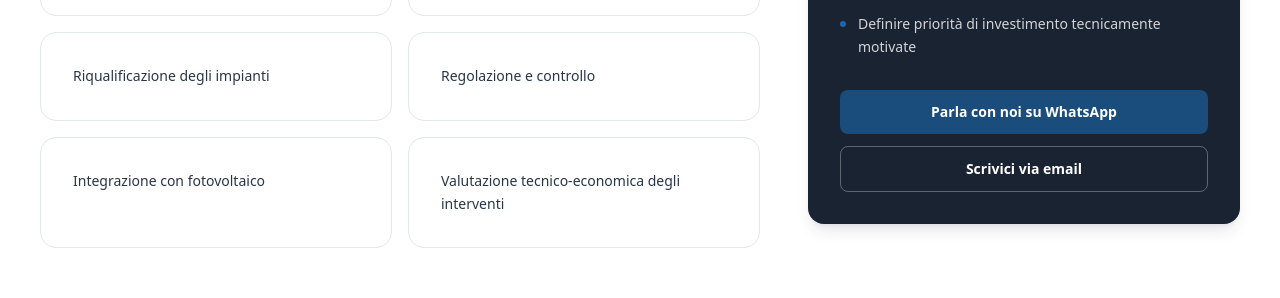
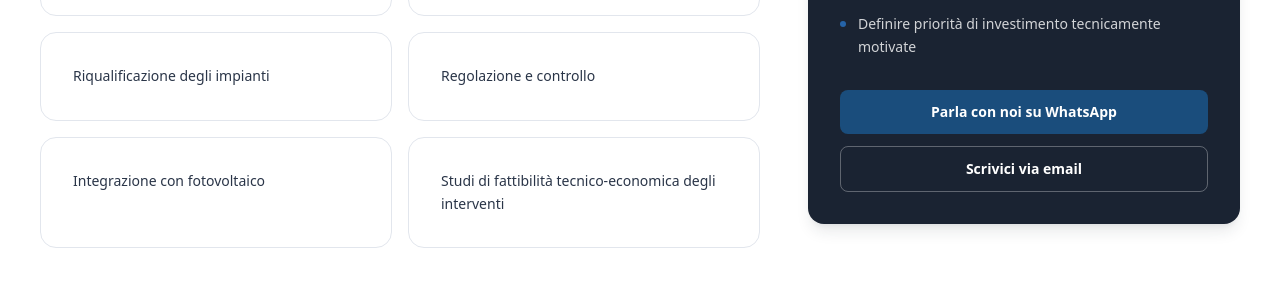
Before and after one commit to Mujyarugamba/ingegneri-co, a Next.js app: page /servizi/efficientamento-energetico in a window 1280 px wide. Shown: the part 780-1078 px from the top of the page. Built offline with nearby package versions, Linux system fonts and the light colour scheme.

Commit message:
Esplicita gli studi di fattibilità energetica

```diff
--- a/src/app/servizi/efficientamento-energetico/page.tsx
+++ b/src/app/servizi/efficientamento-energetico/page.tsx
@@ -17,7 +17,7 @@ export default function Page() {
       eyebrow="Ingegneria, Edilizia & Energia"
       title="Efficientamento energetico"
       intro="Valutiamo consumi, involucro, impianti e modalità di utilizzo per individuare interventi tecnicamente coerenti e misurabili, con priorità alle soluzioni che migliorano prestazioni, controllo e affidabilità."
-      bullets={["Analisi dei consumi", "Interventi sull'involucro", "Riqualificazione degli impianti", "Regolazione e controllo", "Integrazione con fotovoltaico", "Valutazione tecnico-economica degli interventi"]}
+      bullets={["Analisi dei consumi", "Interventi sull'involucro", "Riqualificazione degli impianti", "Regolazione e controllo", "Integrazione con fotovoltaico", "Studi di fattibilità tecnico-economica degli interventi"]}
       outcomes={["Ridurre consumi e sprechi", "Migliorare comfort e prestazioni", "Definire priorità di investimento tecnicamente motivate"]}
       context={["Quando consumi, comfort o prestazioni dell'edificio suggeriscono di valutare interventi sull'involucro, sugli impianti o sui sistemi di regolazione.", "Dopo una diagnosi energetica o un'analisi preliminare, per trasformare le criticità individuate in scenari di intervento coordinati."]}
       process={[
```
